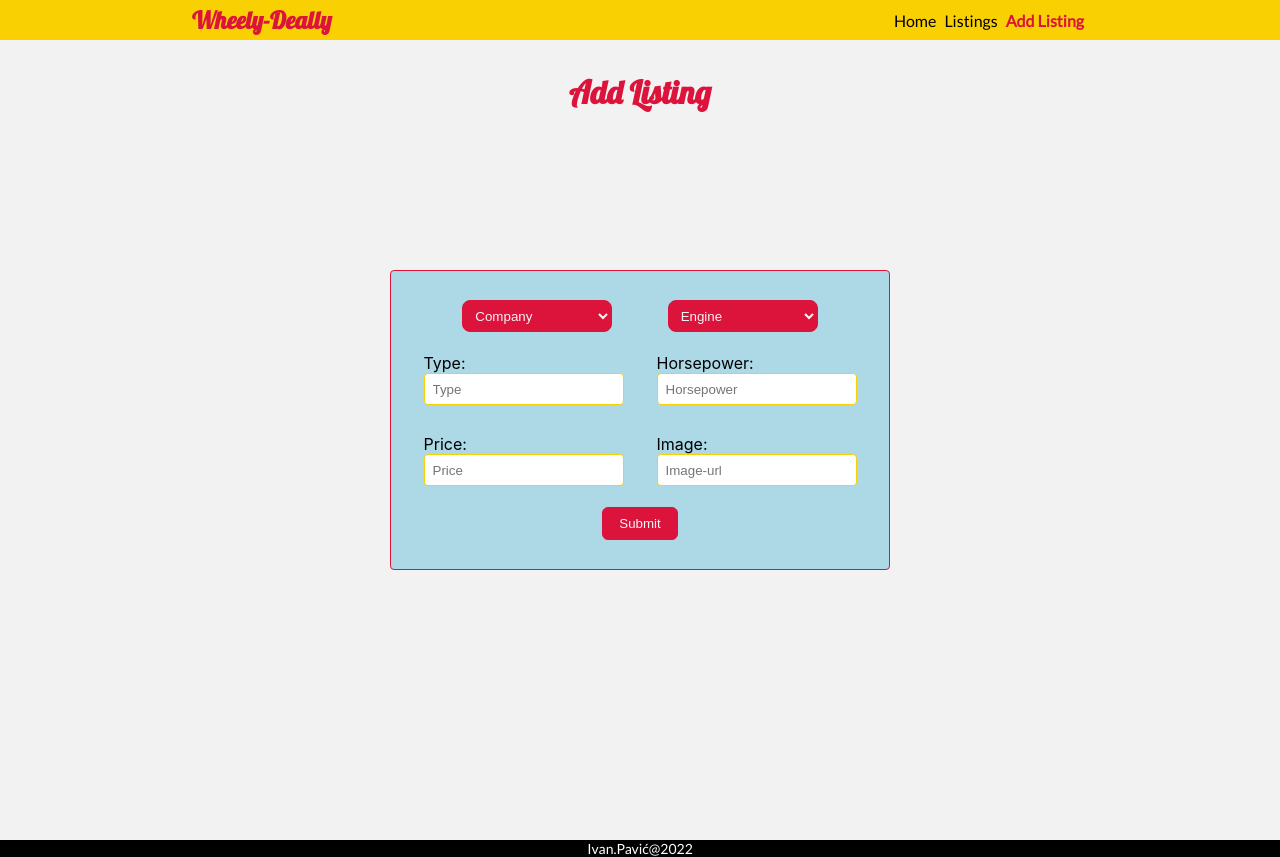
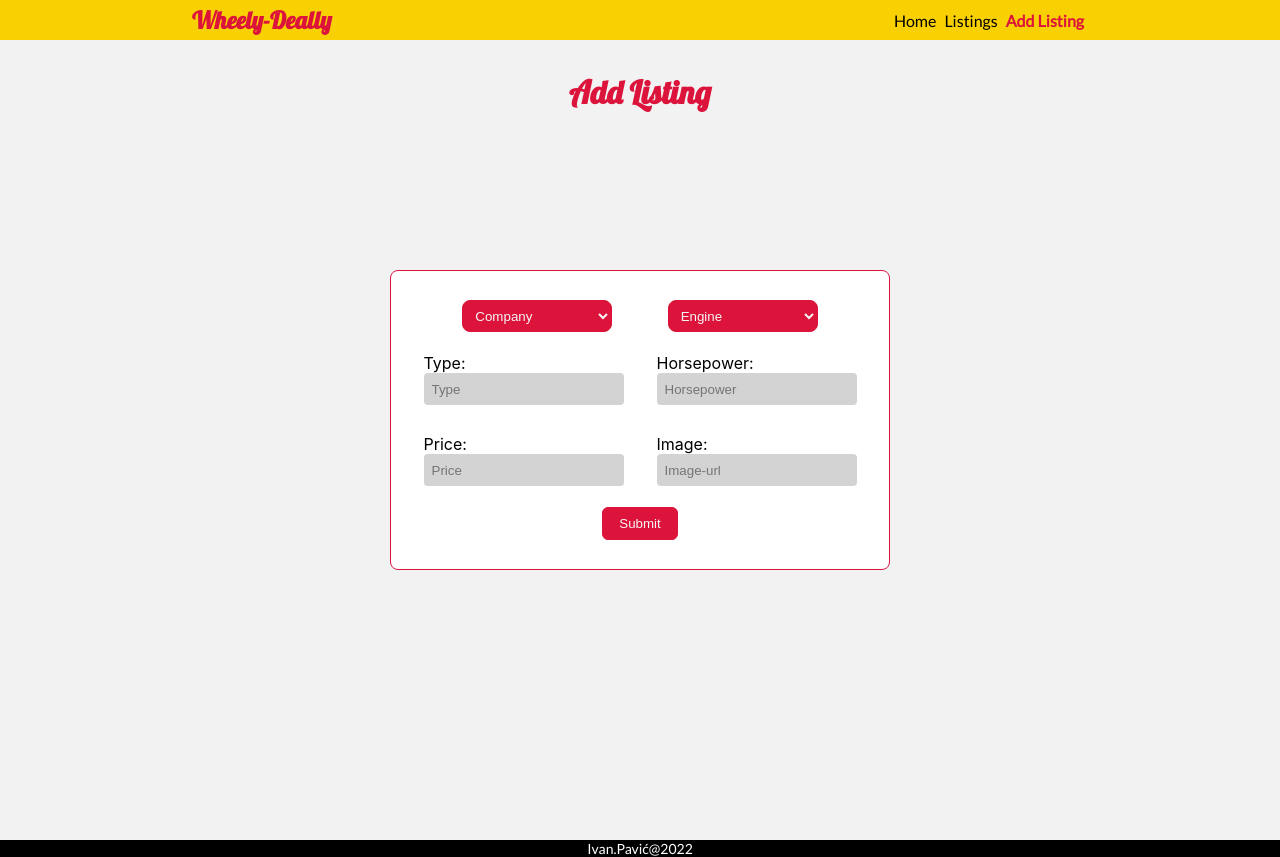
Before and after one commit to TristanRedrose/Wheely-Dealy, a React (Create React App) app: page /listings/add in a window 1280 px wide. Built offline with nearby package versions, Linux system fonts and the light colour scheme.

Commit message:
addNewListing form refactoring

```diff
--- a/src/Components/Listings/AddListing/AddListing.css
+++ b/src/Components/Listings/AddListing/AddListing.css
@@ -2,6 +2,7 @@
     height: 100%;
     height: 75vh;
     display: flex;
+    flex-direction: column;
     align-items: center;
     justify-content: center;
 }
@@ -16,9 +17,9 @@
     justify-content: space-evenly;
     width: 500px;
     margin-top: 16px;
+    background-color: white;
     border: 1px crimson solid;
-    background-color: lightblue;
-    border-radius: 4px;
+    border-radius: 8px;
     padding: 16px;
 }
 
@@ -28,7 +29,12 @@
     border-radius: 4px;
     height: 32px;
     padding: 0px 8px;
-    border: 1px #f9d102 solid;
+    background-color: lightgray;
+    border: none;
+}
+
+.form-input:focus {
+    outline: 1px #f9d102 solid;
 }
 
 .form-select-container {
@@ -50,6 +56,8 @@
 
 .form-message {
     text-align: center;
+    margin-top: 24px;
+    color: crimson;
 }
 
 .form-input-container {
--- a/src/Components/Listings/AddListing/AddListing.tsx
+++ b/src/Components/Listings/AddListing/AddListing.tsx
@@ -4,10 +4,11 @@ import { companyList } from "../../../Stores/MockLists";
 import { observer } from "mobx-react-lite";
 import "./AddListing.css"
 import { useNavigate } from "react-router-dom";
+import LoadingCircle from "../../Common/Loading/LoadingCircle";
 
 const AddListing: React.FC = observer(() => {
 
-    const {setNewListingValue, addNewListing, message, redirect, clearAddListings} = useListingsStore();
+    const {setNewListingValue, addNewListing, message, redirect, clearAddListings,isLoading} = useListingsStore();
     const navigate = useNavigate();
 
     useEffect(() => {
@@ -23,6 +24,8 @@ const AddListing: React.FC = observer(() => {
                 <h2 className="lobster-text">Add Listing</h2>
             </div>
             <div className="form-container">
+                {message && <h4 className="form-message">{message}</h4>}
+                {!isLoading && message !== "Listing added" &&
                     <form className="add-listing-form" onSubmit={(e) => {e.preventDefault(); addNewListing()}}>
                         <div className="form-select-container">
                             <select className="form-select" required name="company" defaultValue="" title="company-filter" onChange={(e) => setNewListingValue(e)}>
@@ -59,8 +62,9 @@ const AddListing: React.FC = observer(() => {
                         </div>
                         <input className="button-div" type="submit"/>
                     </form>
+                }
+                {isLoading && <LoadingCircle />}
             </div>
-            {message && <h4 className="form-message">{message}</h4>}
         </div>
     )
 })
--- a/src/Stores/ListingStore.ts
+++ b/src/Stores/ListingStore.ts
@@ -26,7 +26,7 @@ export class ListingStore {
 
     maxPages: number = 0;
 
-    isLoading: boolean = true;
+    isLoading: boolean = false;
 
     isCancelled: boolean = false;
 
@@ -76,6 +76,7 @@ export class ListingStore {
     clearListings = (): void => {
         this.setListings([]);
         this.setMaxPages(0);
+        this.setLoadingStatus(false);
         this.filter = {
             make: null,
             engine: null,
@@ -216,6 +217,7 @@ export class ListingStore {
     setNewListingValue = (event: React.FormEvent<HTMLSelectElement | HTMLInputElement>): void => {
         const name = event.currentTarget.name
         const value = event.currentTarget.value
+        this.setMessage('');
 
         switch (name) {
             case "company":
@@ -236,23 +238,25 @@ export class ListingStore {
             case "engine":
                 this.newListing.engine = value;
                 break;
+
         }
     }
 
     addNewListing = async(): Promise<void> => {
         const checkPassed = this.checkNewListValue();
         if (!checkPassed) {
-            this.setMessage("Please fill out the form");
             return;
         }
+        this.setLoadingStatus(true);
         await postNewListing(this.newListing).then((result) => {
             if (result) {
-                this.setMessage(result + ', redirecting');
+                this.setMessage(result);
                 setTimeout(() => {
                     this.setRedirect(true);
-                }, 2000);
+                }, 1000);
             }
         });
+        this.setLoadingStatus(false);
     }
 
     setMessage = (message: string): void => {
@@ -267,7 +271,9 @@ export class ListingStore {
         let checkPassed = true;
         Object.entries(this.newListing).forEach(([key, value]) => {
             if ((key as string) !== "id" && !value) {
-                checkPassed = false
+                this.setMessage("Please fill out the form");
+                checkPassed = false;
+                return checkPassed;
             };
         });
         return checkPassed;
```
Lines whose indentation alone changed are shown as unchanged.
